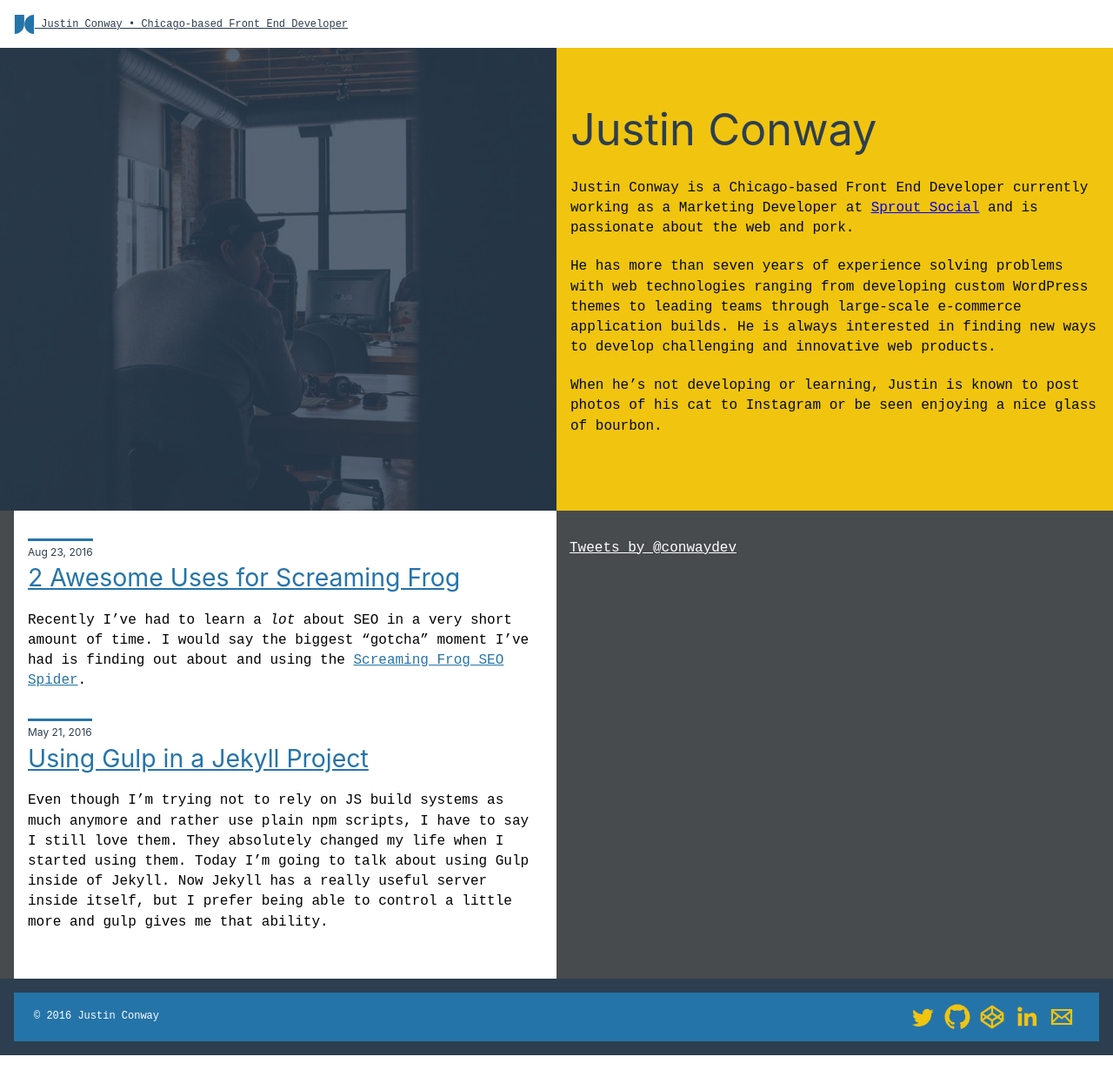
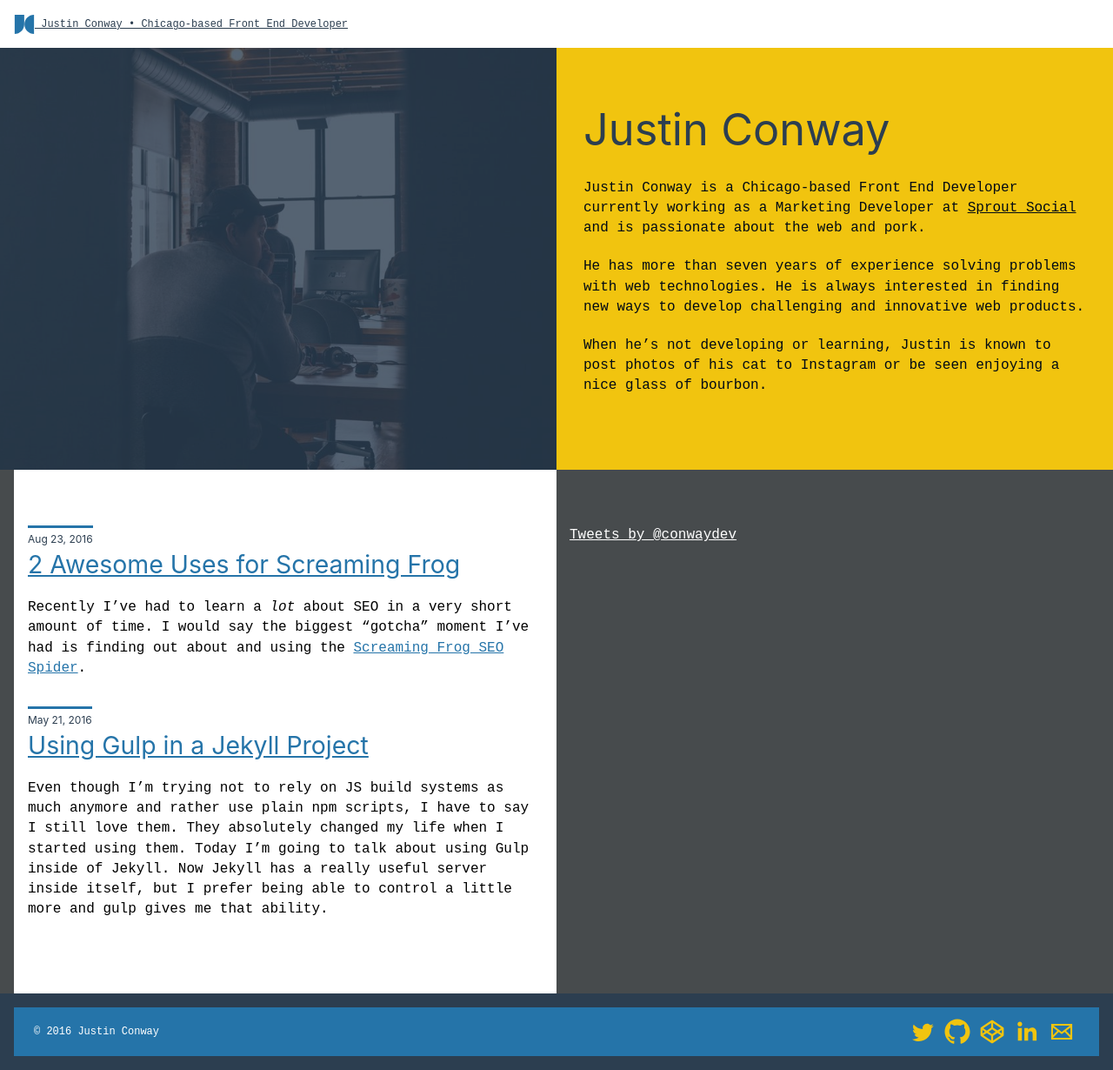
Before and after one commit to conwaydev/conwaydev.github.io, a Jekyll site: the page built from index.html, in a window 1280 px wide. Shown: the whole page at 87% size. Built offline with Jekyll 4.4.1, drawn with Linux system fonts in a browser that asks for light colours.

Commit message:
Update Styles

```diff
--- a/_sass/_base.scss
+++ b/_sass/_base.scss
@@ -38,29 +38,12 @@
 a {
   transition: all .25s;
   word-break: break-word;
+  text-decoration-skip: ink;
   svg {
     transition: fill .25s;
   }
   img {
     transition: opacity .25s;
-  }
-}
-
-.button {
-  @include bold-font;
-  padding: .5rem 1rem;
-  color: $white;
-  text-decoration: none;
-  background: $navy;
-  &:hover {
-    background: $actual-blue;
-  }
-  &._white {
-    color: $navy;
-    background: $white;
-    &:hover {
-      background: $yellow;
-    }
   }
 }
 
@@ -107,6 +90,29 @@
 }
 
 .section {
+  h2 {
+    margin-top: 0;
+  }
+  a {
+    color: inherit;
+  }
+  .button {
+    @include bold-font;
+    padding: .5rem 1rem;
+    color: $white;
+    text-decoration: none;
+    background: $navy;
+    &:hover {
+      background: $actual-blue;
+    }
+    &._white {
+      color: $navy;
+      background: $white;
+      &:hover {
+        background: $yellow;
+      }
+    }
+  }
   &._gray {
     background: $light-grey;
   }
@@ -118,9 +124,11 @@
     background: $navy;
   }
   &._padded {
-    padding: 1rem 0;
+    padding-top: 2rem;
+    padding-bottom: 2rem;
     @media (min-width: 52rem) {
-      padding: 2rem 0;
+      padding-top: 4rem;
+      padding-bottom: 4rem;
     }
   }
 }
@@ -132,6 +140,9 @@
   }
   &__container {
     padding: 2rem 0;
+    @media (min-width: 52rem) {
+      padding: 4rem 0;
+    }
     a {
       color: $white;
     }
@@ -147,3 +158,10 @@
     color: $yellow;
   }
 }
+
+.image {
+  &._bordered {
+    border: 1px solid $gray;
+    border-radius: 3px;
+  }
+}
--- a/_sass/_type.scss
+++ b/_sass/_type.scss
@@ -30,6 +30,7 @@
 }
 
 h1 {
+  font-size: $font-size-large;
   margin-top: 0;
 
   @media (min-width: 52rem) {
@@ -38,7 +39,11 @@
 }
 
 h2 {
-  font-size:$font-size-large;
+  font-size: $font-size-medium;
+
+  @media (min-width: 52rem) {
+    font-size: $font-size-large;
+  }
 }
 
 h3 {
--- a/_sass/layout/_intro.scss
+++ b/_sass/layout/_intro.scss
@@ -1,10 +1,18 @@
 .Intro {
   background: $yellow;
   color: $black;
+  a {
+    color: inherit;
+  }
   &__description {
-    padding: 4rem 0;
+    padding-top: 2rem;
+    padding-bottom: 2rem;
+    @media (min-width: 52rem) {
+      padding-top: 4rem;
+      padding-bottom: 4rem;
+    }
     .wrapper {
-      max-width: 40rem;
+      max-width: 52rem;
       margin-left: 0;
     }
   }
--- a/_sass/layout/_posts.scss
+++ b/_sass/layout/_posts.scss
@@ -1,6 +1,9 @@
 .Posts {
   padding: 2rem 0;
   background: $white;
+  @media (min-width: 52rem) {
+    padding: 4rem 0;
+  }
   .Post + .Post {
     margin-top: 2rem;
   }
--- a/index.html
+++ b/index.html
@@ -12,7 +12,7 @@
 
                 <p>Justin Conway is a Chicago-based Front End Developer currently working as a Marketing Developer at <a href="//sproutsocial.com">Sprout&nbsp;Social</a> and is passionate about the web and pork.</p>
 
-                <p>He has more than seven years of experience solving problems with web technologies ranging from developing custom WordPress themes to leading teams through large-scale e-commerce application builds. He is always interested in finding new ways to develop challenging and innovative web products.</p>
+                <p>He has more than seven years of experience solving problems with web technologies. He is always interested in finding new ways to develop challenging and innovative web products.</p>
 
                 <p>When he’s not developing or learning, Justin is known to post photos of his cat to Instagram or be seen enjoying a nice glass of bourbon.</p>
             </div>
--- a/package.json
+++ b/package.json
@@ -28,6 +28,7 @@
     "gulp-plumber": "^1.1.0",
     "gulp-postcss": "^6.1.0",
     "gulp-sass": "^2.3.1",
+    "gulp-shell": "^0.5.2",
     "gulp-uncss": "^1.0.6"
   }
 }
```
Also changed, not shown: _includes/main.css, assets/insights.png (added), assets/projects/insights.png (deleted).
